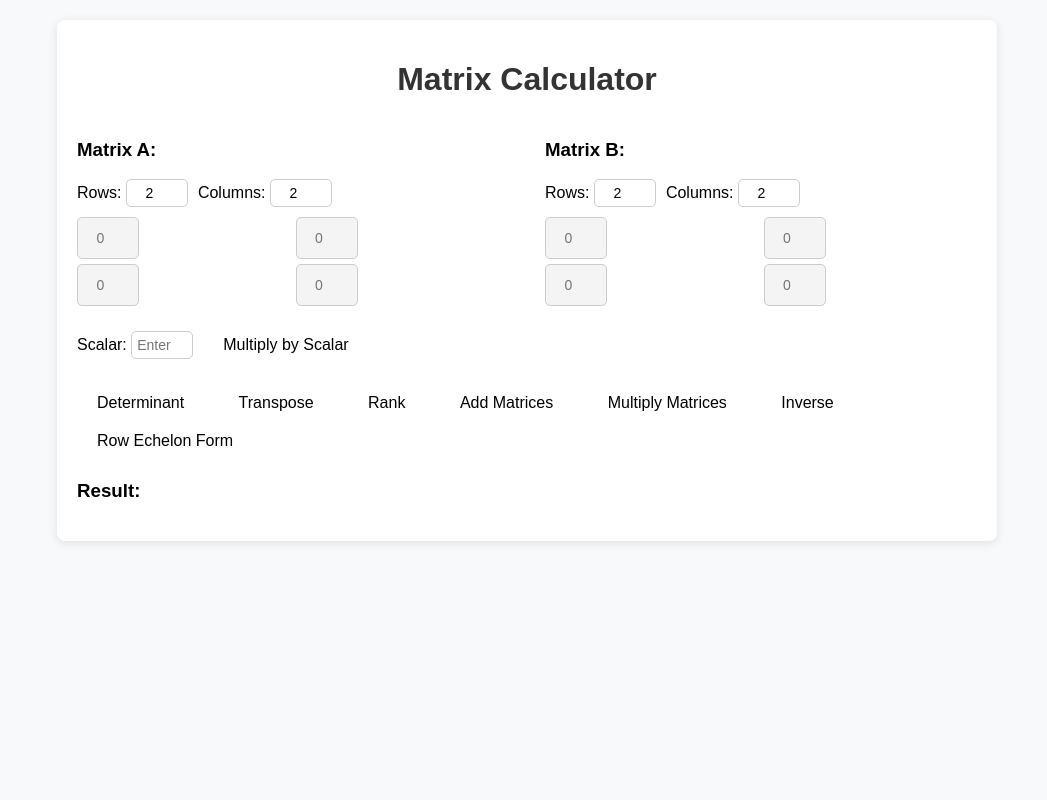
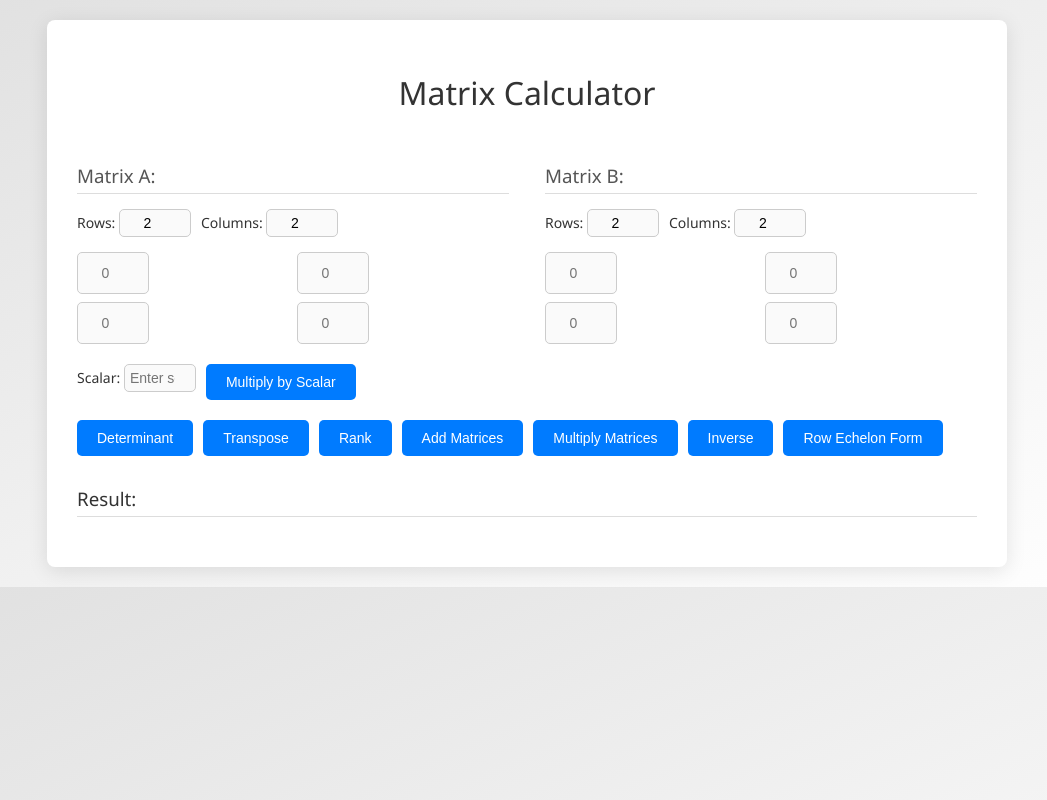
Before and after one commit to FanchonSora/Matrix-Calculator-Web, a Flask app: page / in a window 1280 px wide. Shown: the whole page, without its empty margins (113-1160 px from the left). Run offline with Flask 3, Linux system fonts and the light colour scheme.

Commit message:
update design

```diff
--- a/matrix_calculator/app.py
+++ b/matrix_calculator/app.py
@@ -1,15 +1,12 @@
 from flask import Flask, request, jsonify, render_template
 import numpy as np
-
 app = Flask(__name__)
-
 def parse_matrix(matrix_list):
     """Parse the matrix from a list of lists."""
     try:
         return np.array(matrix_list, dtype=float)
     except ValueError:
         raise ValueError("Invalid matrix format. Ensure all elements are numbers.")
-
 def row_echelon(matrix):
     """Compute the row echelon form of a matrix."""
     mat = matrix.copy()
@@ -19,16 +16,14 @@ def row_echelon(matrix):
         if mat[max_row, i] == 0:
             continue
         mat[[i, max_row]] = mat[[max_row, i]]  # Swap rows
-        mat[i] = mat[i] / mat[i, i]  # Scale to make pivot = 1
+        mat[i] = mat[i] / mat[i, i]
         for j in range(i + 1, rows):
             mat[j] -= mat[i] * mat[j, i]
     return mat
-
 @app.route('/', methods=['GET'])
 def index():
     """Render the main HTML page."""
     return render_template('index.html')
-
 @app.route('/', methods=['POST'])
 def matrix_operations():
     """Handle matrix operations."""
@@ -38,18 +33,14 @@ def matrix_operations():
     operation = data.get('operation')
     scalar = data.get('scalar', None)
     power = data.get('power', None)
-
     try:
         result = {}
-
         if matrixA:
             matrixA = parse_matrix(matrixA)
         else:
             raise ValueError("Matrix A is required.")
-
         if matrixB:
             matrixB = parse_matrix(matrixB)
-
         # Perform the requested operation
         if operation == 'multiply_scalar':
             if scalar is None:
@@ -65,29 +56,24 @@ def matrix_operations():
                 result['determinant_B'] = np.linalg.det(matrixB)
             else:
                 result['determinant_B'] = "Matrix B is not square."
-
         elif operation == 'transpose':
             result['transpose_A'] = matrixA.T.tolist()
             if matrixB is not None:
                 result['transpose_B'] = matrixB.T.tolist()
-
         elif operation == 'rank':
             result['rank_A'] = np.linalg.matrix_rank(matrixA)
             if matrixB is not None:
                 result['rank_B'] = np.linalg.matrix_rank(matrixB)
-
         elif operation == 'A * B':
             if matrixB is not None and matrixA.shape[1] == matrixB.shape[0]:
                 result['A * B'] = (matrixA @ matrixB).tolist()
             else:
                 result['A * B'] = "Matrix multiplication not possible. Columns of A must equal rows of B."
-
         elif operation == 'A + B':
             if matrixB is not None and matrixA.shape == matrixB.shape:
                 result['A + B'] = (matrixA + matrixB).tolist()
             else:
                 result['A + B'] = "Matrices A and B must have the same dimensions for addition."
-
         elif operation == 'inverse':
             try:
                 if matrixA.shape[0] == matrixA.shape[1]:
@@ -101,19 +87,14 @@ def matrix_operations():
             except np.linalg.LinAlgError:
                 result['inverse_A'] = "Matrix A is singular and cannot be inverted."
                 result['inverse_B'] = "Matrix B is singular and cannot be inverted."
-
         elif operation == 'row_echelon':
             result['row_echelon_A'] = row_echelon(matrixA).tolist()
             if matrixB is not None:
                 result['row_echelon_B'] = row_echelon(matrixB).tolist()
-
         else:
             raise ValueError("Unsupported operation or invalid input.")
-
         return jsonify(result)
-
     except Exception as e:
         return jsonify({'error': str(e)})
-
 if __name__ == '__main__':
     app.run(debug=True)
--- a/matrix_calculator/templates/index.html
+++ b/matrix_calculator/templates/index.html
@@ -6,8 +6,8 @@
     <title>Matrix Calculator</title>
     <style>
         body {
-            font-family: Arial, sans-serif;
-            background-color: #f8f9fa;
+            font-family: "Segoe UI", Tahoma, Geneva, Verdana, sans-serif;
+            background: linear-gradient(to bottom right, #e0e0e0, #ffffff);
             margin: 0;
             padding: 20px;
         }
@@ -15,15 +15,17 @@
         .container {
             max-width: 900px;
             margin: auto;
-            padding: 20px;
-            background: white;
+            padding: 30px;
+            background: #ffffff;
             border-radius: 8px;
-            box-shadow: 0 2px 10px rgba(0, 0, 0, 0.1);
+            box-shadow: 0 4px 20px rgba(0, 0, 0, 0.1);
         }
 
         h1 {
             text-align: center;
             color: #333;
+            margin-bottom: 30px;
+            font-weight: 300;
         }
 
         .matrix-section {
@@ -36,73 +38,99 @@
             width: 48%;
         }
 
+        .matrix h3 {
+            color: #555;
+            margin-bottom: 15px;
+            font-weight: 400;
+            border-bottom: 1px solid #ddd;
+            padding-bottom: 5px;
+        }
+
         .matrix-controls {
             display: flex;
             gap: 10px;
-            margin-bottom: 10px;
+            margin-bottom: 15px;
+        }
+
+        .matrix-controls label {
+            font-size: 14px;
+            color: #333;
         }
 
         input[type="number"] {
-            width: 50px;
+            width: 60px;
             padding: 5px;
             font-size: 14px;
             border: 1px solid #ccc;
             border-radius: 5px;
             text-align: center;
+            background: #fafafa;
         }
 
         .matrix-grid {
             display: grid;
-            gap: 5px;
+            gap: 8px;
         }
 
         .matrix-grid input {
-            width: 50px;
+            width: 60px;
             height: 30px;
             text-align: center;
             border: 1px solid #ccc;
             border-radius: 5px;
-            background-color: #f4f4f4;
+            background-color: #fafafa;
+            font-size: 14px;
         }
 
         .matrix-grid input[readonly] {
-            background-color: #e9ecef;
+            background-color: #f0f0f0;
         }
 
-        .actions {
+        .actions, .scalar-input {
             margin: 20px 0;
+            display: flex;
+            flex-wrap: wrap;
+            gap: 10px;
+        }
+
+        .scalar-input label {
+            font-size: 14px;
+            color: #333;
         }
 
         button {
             padding: 10px 20px;
-            margin-right: 10px;
             border: none;
-            background-color: transparent;
-            color: #000000;
-            font-size: 16px;
+            background-color: #007bff;
+            color: #ffffff;
+            font-size: 14px;
             cursor: pointer;
             border-radius: 5px;
-            transition: background-color 0.3s, color 0.3s;
+            transition: background-color 0.3s, transform 0.2s;
         }
 
         button:hover {
-            background-color: #007bff;
-            color: white;
+            background-color: #0056b3;
+        }
+
+        button:active {
+            transform: scale(0.98);
         }
 
         button:focus {
             outline: none;
         }
 
-        .scalar-input {
-            display: flex;
-            align-items: center;
-            margin-top: 20px;
-            gap: 10px;
+        .result-section {
+            margin-top: 30px;
         }
 
-        .result-section {
-            margin-top: 20px;
+        .result-section h3 {
+            font-weight: 400;
+            color: #333;
+            margin-bottom: 20px;
+            border-bottom: 1px solid #ddd;
+            padding-bottom: 5px;
         }
 
         .result {
@@ -114,6 +142,16 @@
 
         .result-matrix {
             width: 48%;
+        }
+
+        .result-matrix h4 {
+            font-weight: 400;
+            color: #333;
+            margin-bottom: 10px;
+        }
+
+        .result-matrix .matrix-grid {
+            gap: 8px;
         }
     </style>
 </head>
```
